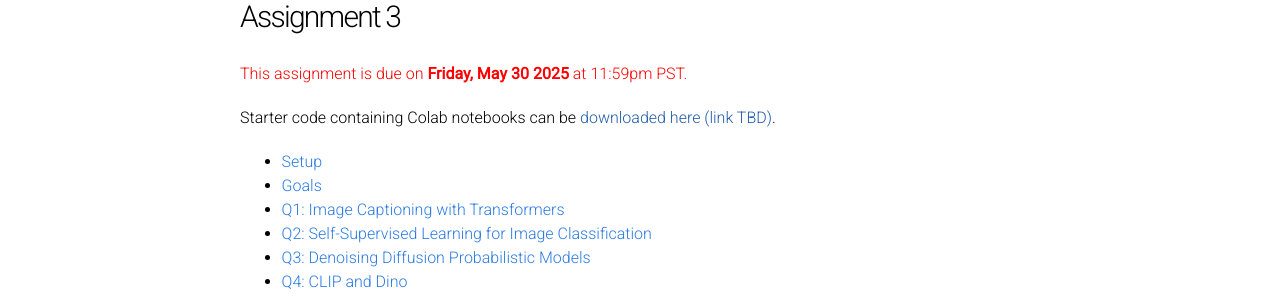
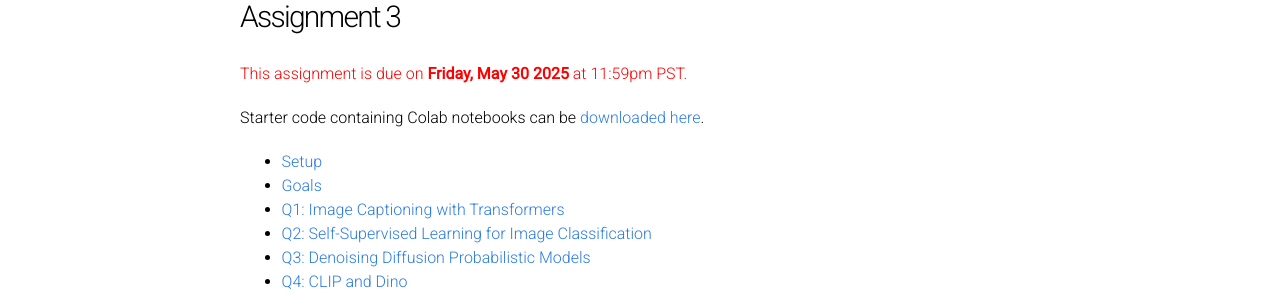
Before and after one commit to cs231n/cs231n.github.io, a Jekyll site: the page built from assignments/2025/assignment3.md, in a window 1280 px wide and 900 px high. Shown: the part 120-417 px from the top of the window. Built offline with Jekyll 4.4.1, drawn with Linux system fonts in a browser that asks for light colours.

Commit message:
Update assignment3.md

```diff
--- a/assignments/2025/assignment3.md
+++ b/assignments/2025/assignment3.md
@@ -8,7 +8,7 @@
 <span style="color:red">This assignment is due on **Friday, May 30 2025** at 11:59pm PST.</span>
 
 Starter code containing Colab notebooks can
-be [downloaded here (link TBD)]().
+be [downloaded here](https://drive.google.com/file/d/1nXFMxObwSCW7bH7AYiyrlaiThhkQXkCU/view?usp=drive_link).
 
 - [Setup](#setup)
 - [Goals](#goals)
```
